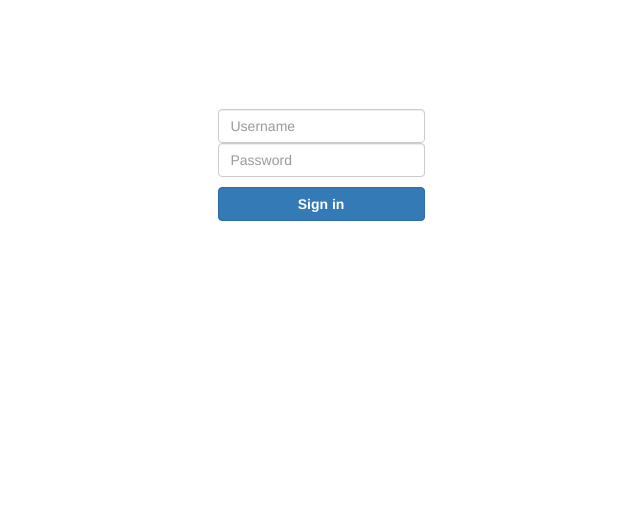
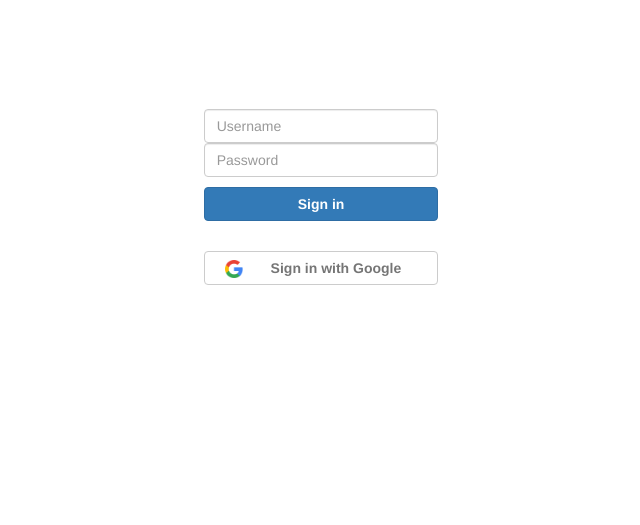
Before and after one commit to campenr/links.campen.co, a Flask app: page /login in a window 1280 px wide. Shown: the part 51-576 px from the top of the page, without its empty margins (319-959 px from the left). Run offline with Flask 2, Linux system fonts and the light colour scheme; parts of the project's set-up code (start-up, migrations or seed data) failed here and were passed over; some libraries are stand-ins or nearby versions.

Commit message:
feat: update all requirements. This required switching from using Flask_OAuth to use Authlib, and refactoring the google OAuth login flow a little.

```diff
--- a/app/app/templates/login.html
+++ b/app/app/templates/login.html
@@ -30,15 +30,16 @@
                 </p>
 
                 <br/>
+
                 {# temporarily disabled while trying to get working again with newer setup #}
-{#                <p>#}
-{#                    <a href="{{ url_for('google_login') }}" class="btn btn-default btn-block google-login-button">#}
-{#                        <span class="google-logo">#}
-{#                                <img src="static/img/logo_google.png" width="18px" height="18px">#}
-{#                            </span>#}
-{#                        <span class="google-login-text"><b>Sign in with Google</b></span>#}
-{#                    </a>#}
-{#                </p>#}
+                <p>
+                    <a href="{{ url_for('google_login') }}" class="btn btn-default btn-block google-login-button">
+                        <span class="google-logo">
+                                <img src="static/img/logo_google.png" width="18px" height="18px">
+                            </span>
+                        <span class="google-login-text"><b>Sign in with Google</b></span>
+                    </a>
+                </p>
 
             </div>
         </div>
--- a/app/app/views.py
+++ b/app/app/views.py
@@ -6,12 +6,13 @@ from flask_login import login_required
 
 from sqlalchemy import desc
 
-from app import flask_app, db, google
+from app import flask_app, db, oauth
 from app.forms import LoginForm, LinkForm
 from app.models import User, Link
 
 # TODO implement flash messages
 # TODO: add admin interface
+
 
 @flask_app.login_manager.user_loader
 def load_user(user_id):
@@ -89,23 +90,27 @@ def login():
 @flask_app.route('/login/google', methods=['GET', 'POST'])
 def google_login():
     """Route for logging in user with Google OAuth2"""
-
-    return google.authorize(callback=url_for('authorized', _external=True))
+    redirect_uri = url_for('authorize', _external=True)
+    return oauth.google.authorize_redirect(redirect_uri)
 
 
 @flask_app.route('/login/authorized')
-def authorized():
-    resp = google.authorized_response()
-    if resp is None:
+def authorize():
+    token = oauth.google.authorize_access_token()
+    if token is None:
         return 'Access denied: reason=%s error=%s' % (
             request.args['error_reason'],
             request.args['error_description']
         )
-    session['google_token'] = (resp['access_token'], '')
-    user_info = google.get('userinfo')
 
+    user_info = oauth.google.get('userinfo')
     # use the users email address as the unique identifier if logging in with google oauth2
-    user = User.query.filter_by(email=user_info.data['email']).limit(1).first()
+    email = user_info.json().get('email')
+    if email is None:
+        # TODO: add messaging here. for now just fail silently
+        return redirect('/')
+
+    user = User.query.filter_by(email=email).limit(1).first()
     if user is None:
         # if first time logging in create a new user of account type guest
         user = User(email=user_info.data['email'], role='guest')
@@ -113,12 +118,8 @@ def authorized():
         db.session.commit()
 
     login_user(user)
+
     return redirect('/')
-
-
-@google.tokengetter
-def get_google_oauth_token():
-    return session.get('google_token')
 
 
 @flask_app.route('/logout')
```
Also changed, not shown: app/app/__init__.py (+7 -7 lines), app/requirements.txt (+27 -26 lines).
